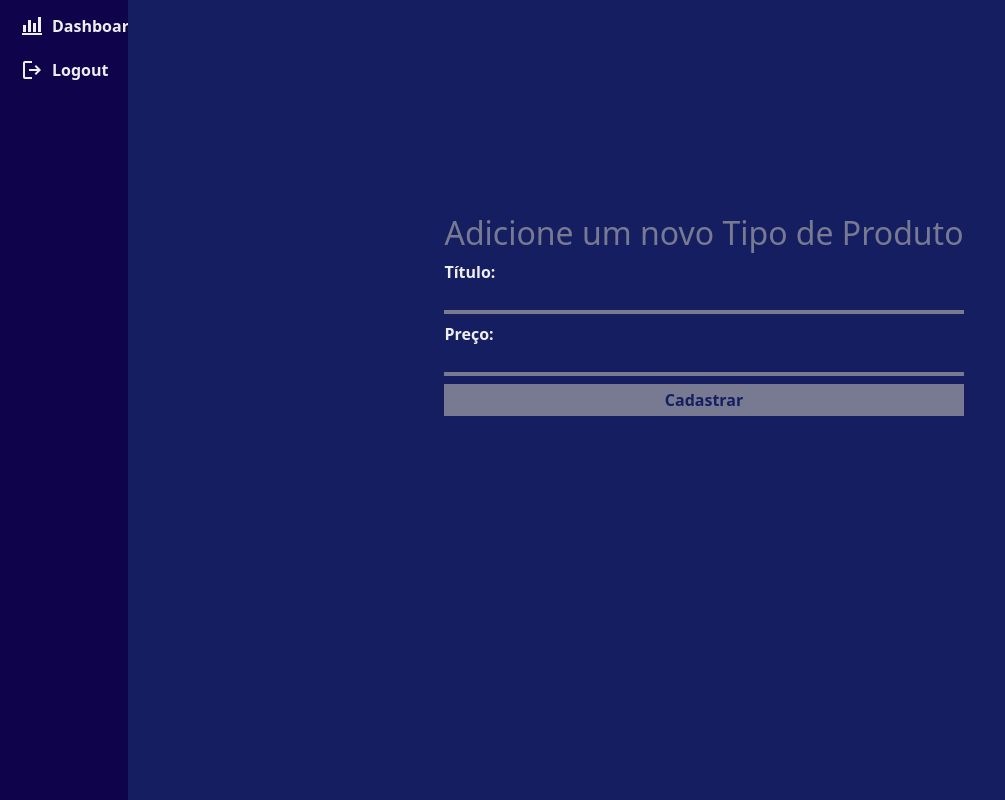
After one commit to josevaltersilvacarneiro/pdv_html, a PHP site: template Templates/Item.html.twig in a window 1280 px wide. The commit adds this page. Shown: the whole page, without its empty margins (0-1005 px from the left). Run offline with PHP 8.4, Linux system fonts and the light colour scheme; the template is opened without the code that fills it, so the values that code supplies are empty; some libraries are stand-ins or nearby versions.

Commit message:
Adding the Item page: responsible for adding a new type of product

```diff
--- /dev/null
+++ b/Static/Css/Item.css
@@ -0,0 +1,50 @@
+@charset "UTF-8";
+
+/**
+ * This package is responsible for styling the web pages.
+ *
+ * Copyright (C) 2023, José V S Carneiro
+ *
+ * This program is free software: you can redistribute it and/or modify
+ * it under the terms of the GNU General Public License as published by
+ * the Free Software Foundation, either version 3 of the License, or
+ * any later version.
+ *
+ * This program is distributed in the hope that it will be useful,
+ * but WITHOUT ANY WARRANTY; without even the implied warranty of
+ * MERCHANTABILITY or FITNESS FOR A PARTICULAR PURPOSE. See the
+ * GNU General Public License for more details.
+ *
+ * You should have received a copy of the GNU General Public License
+ * along with this program. If not, see <http://www.gnu.org/licenses/>.
+ */
+
+#new__item > div {
+    border-bottom: 0.5vh solid var(--ternary);
+}
+
+form input {
+    outline: none;
+    color: var(--quaternary);
+    background-color: transparent;
+}
+
+form button[type=submit] {
+    height: 4vh;
+    color: var(--secondary);
+    background-color: var(--ternary);
+}
+
+form button[type=submit]:hover
+{
+    color: var(--primary);
+    background-color: var(--quaternary);
+}
+
+h2 {
+    color: var(--ternary);
+}
+
+#new__item {
+    color: var(--quaternary);
+}
--- a/Templates/Home.html.twig
+++ b/Templates/Home.html.twig
@@ -19,6 +19,8 @@
 
 {% extends "Main.html.twig" %}
 
+{% set _NEW_ITEM = URL_ ~ 'item' %}
+
 {% block css %}
     {{ parent() }}
     <link rel="stylesheet" href={{ CSS_ ~ 'Home.css' }}>
@@ -30,7 +32,7 @@
 <div class="h-75 w-75 container text-center">
     <div class="row justify-content-evenly h-50">
         <div class="col col__btn d-flex justify-content-center align-items-end" id="row__cart"><a href="" class="fw-bold fs-1 w-100 btn btn-primary border-0">Carrinho</a></div>
-        <div class="col col__btn d-flex justify-content-center align-items-end" id="row__bleach"><a href="" class="fw-bold fs-1 w-100 btn btn-primary border-0">Novo Item</a></div>
+        <div class="col col__btn d-flex justify-content-center align-items-end" id="row__bleach"><a href="{{ _NEW_ITEM }}" class="fw-bold fs-1 w-100 btn btn-primary border-0">Novo Item</a></div>
         <div class="col col__btn d-flex justify-content-center align-items-end" id="row__fax"><a href="" class="fw-bold fs-1 w-100 btn btn-primary border-0">Nova Compra</a></div>
     </div>
     <div class="row justify-content-evenly h-50">
--- /dev/null
+++ b/Templates/Item.html.twig
@@ -0,0 +1,53 @@
+{#
+ * This package is responsible for displaying the html elements.
+ *
+ * Copyright (C) 2023, José V S Carneiro
+ *
+ * This program is free software: you can redistribute it and/or modify
+ * it under the terms of the GNU General Public License as published by
+ * the Free Software Foundation, either version 3 of the License, or
+ * any later version.
+ *
+ * This program is distributed in the hope that it will be useful,
+ * but WITHOUT ANY WARRANTY; without even the implied warranty of
+ * MERCHANTABILITY or FITNESS FOR A PARTICULAR PURPOSE. See the
+ * GNU General Public License for more details.
+ *
+ * You should have received a copy of the GNU General Public License
+ * along with this program. If not, see <http://www.gnu.org/licenses/>.
+#}
+
+{% extends "Main.html.twig" %}
+
+{% block css %}
+    {{ parent() }}
+    <link rel="stylesheet" href={{ CSS_ ~ 'Item.css' }}>
+{% endblock %}
+
+{% block main %}
+
+<div id="main__template" class="h-100 w-100 d-flex justify-content-center align-items-center">
+
+    <div id="main__template__form" class="h-50">
+        <h2>Adicione um novo Tipo de Produto</h2>
+
+        <form id="new__item">
+
+        <div class="d-flex flex-column mt-2">
+            <label for="title" class="fw-bold">Título:</label>
+            <input type="text" id="title" class="border-0" name="title" required>
+        </div>
+
+        <div class="d-flex flex-column mt-2">
+            <label for="price" class="fw-bold">Preço:</label>
+            <input type="text" id="price" class="border-0" name="price" required pattern="[0-9]+([,.][0-9]{1,2})?">
+        </div>
+
+        <button type="submit" class="w-100 fw-bold border-0 mt-2">Cadastrar</button>
+
+        </form>
+    </div>
+
+</div>
+
+{% endblock %}
```
Also changed, not shown: App/Controller/Home/Item.php (added, +88 -0 lines), App/Model/Repository/Repository.php (added, +63 -0 lines), Routes/Routes.php (+7 -0 lines).
